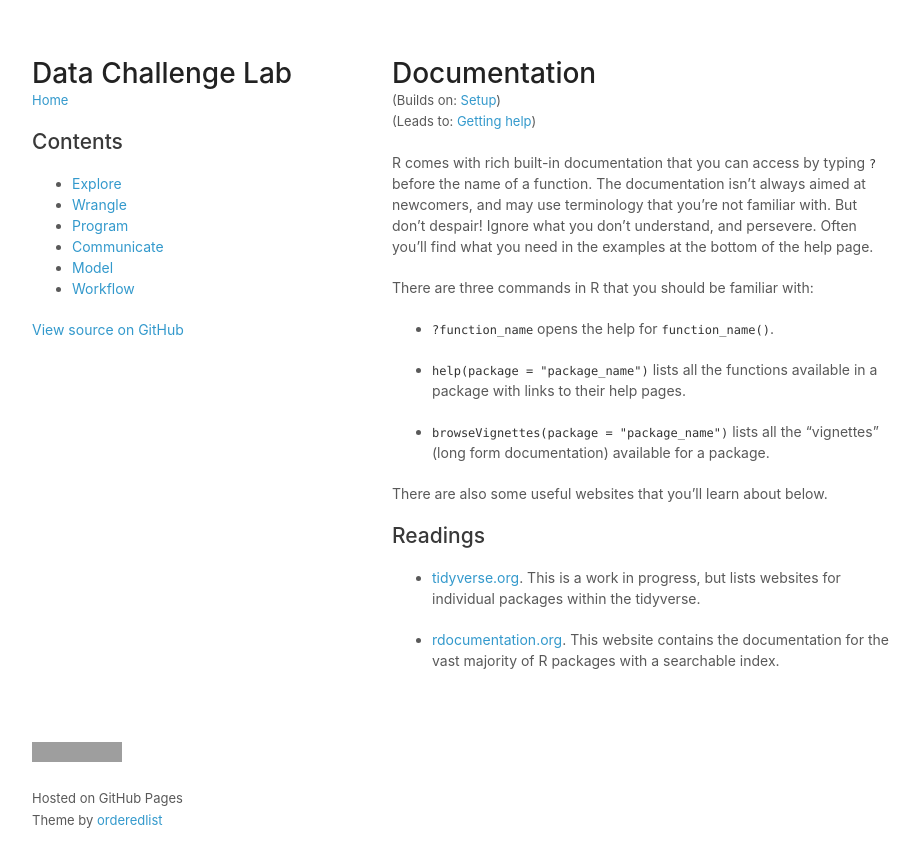
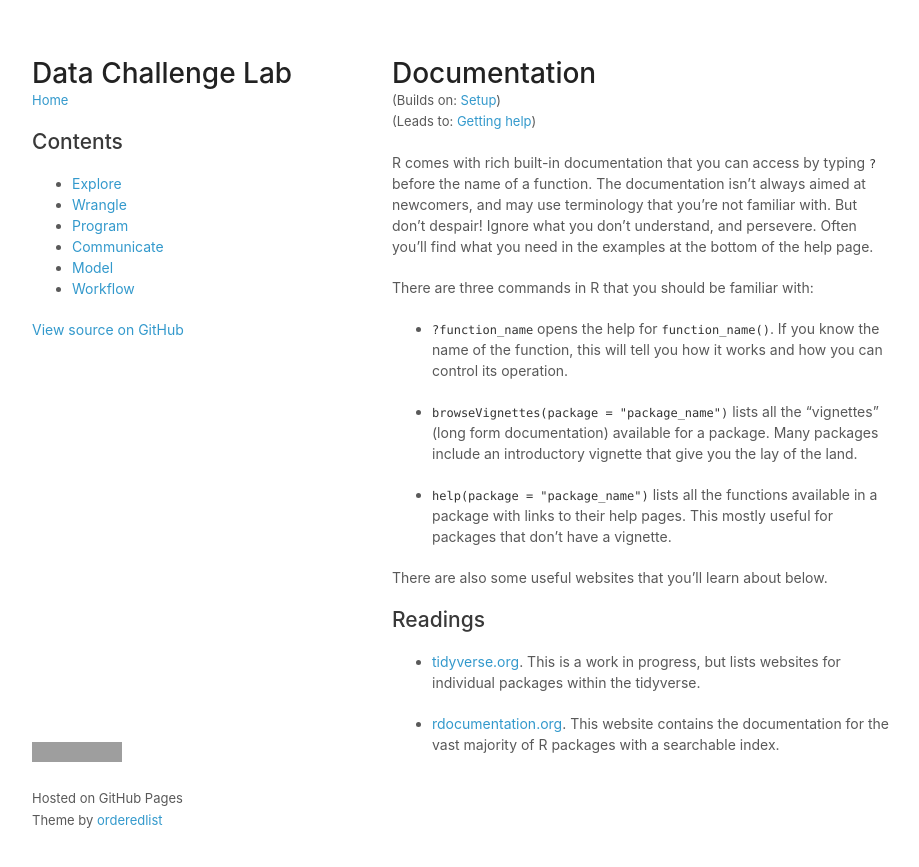
Before and after one commit to dcl-2017-04/curriculum, a Jekyll site: the page built from docs/documentation.md, in a window 1280 px wide. Shown: the top 867 px of the page, without its empty margins (178-1097 px from the left). Built offline with Jekyll 4.4.1, drawn with Linux system fonts in a browser that asks for light colours; our own code applies the rules of GitHub Pages for plain Markdown files; a script that is not in the unit is left out; grey boxes are pictures that could not be loaded.

Commit message:
Updates to week 1 exericses

```diff
--- a/docs/documentation.md
+++ b/docs/documentation.md
@@ -9,7 +9,7 @@ title: Documentation
 <small>(Leads to: [Getting help](getting-help.md))</small>
 
 R comes with rich built-in documentation that you can access by typing
-`?` before the name of a function.  The documentation isn't always
+`?` before the name of a function. The documentation isn't always
 aimed at newcomers, and may use terminology that you're not familiar with.
 But don't despair! Ignore what you don't understand, and persevere.
 Often you'll find what you need in the examples at the bottom of the help
@@ -17,13 +17,17 @@ page.
 
 There are three commands in R that you should be familiar with:
 
-* `?function_name` opens the help for `function_name()`.
+* `?function_name` opens the help for `function_name()`. If you know
+  the name of the function, this will tell you how it works and how you
+  can control its operation.
+
+* `browseVignettes(package = "package_name")` lists all the "vignettes"
+  (long form documentation) available for a package. Many packages include
+  an introductory vignette that give you the lay of the land.
 
 * `help(package = "package_name")` lists all the functions available in
-  a package with links to their help pages.
-
-* `browseVignettes(package = "package_name")` lists all the "vignettes"
-  (long form documentation) available for a package.
+  a package with links to their help pages. This mostly useful for packages
+  that don't have a vignette.
 
 There are also some useful websites that you'll learn about below.
 
--- a/units/manip-basics.yml
+++ b/units/manip-basics.yml
@@ -5,6 +5,11 @@ desc: >
   Some basic data manipulation is essential for many visualisations. Here
   you'll the learn the most important dplyr functions: `filter()`,
   `mutate()`, and `group_by()` + `summarise()`.
+
+  Don't try and memorise the details of every verb, and the vector functions
+  that you might use with them. Instead, focus on the big picture, and make
+  sure you've familiarised yourself with the cheatsheet so that you can get
+  the details (with `?`) when you need them.
 
 needs: [data-basics]
 
--- a/units/rmarkdown-basics.yml
+++ b/units/rmarkdown-basics.yml
@@ -8,9 +8,8 @@ desc: >
   difference between this and what you'll use as a data scientist is that in
   this class you'll always show your code so we can give you feedback on both
   your results _and_ your process.
+
 needs: [setup]
-
-tags: [workflow]
 
 readings:
 - book: r4ds-27.1
--- a/units/vis-basics.yml
+++ b/units/vis-basics.yml
@@ -5,13 +5,11 @@ desc: >
   Data visualisation is one of the most important tools of data science.
   It's also a great place to start learning a programming language because
   you get an immediate payoff that will help you keep motivated as you push
-  through initial frustrations
-tags: [vis]
+  through initial frustrations.
 
 needs: [data-basics]
 
 readings:
-
 - text: >
     These sections will give you the basics of ggplot2, allowing to create
     simple, but informative, plots.
```
Also changed, not shown: docs/manip-basics.md (+1 -0 lines), docs/vis-basics.md (+1 -1 lines), units/documentation.yml (+10 -6 lines).
